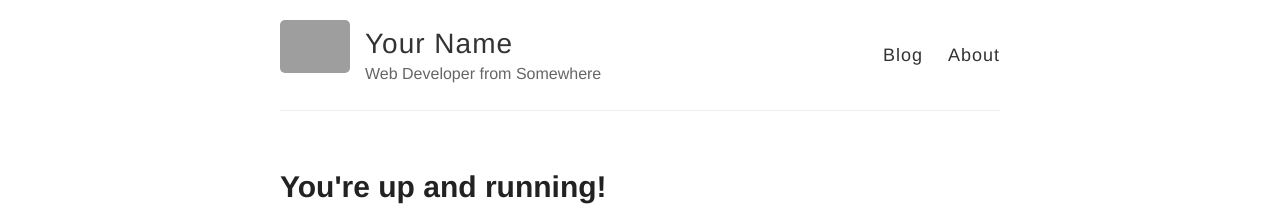
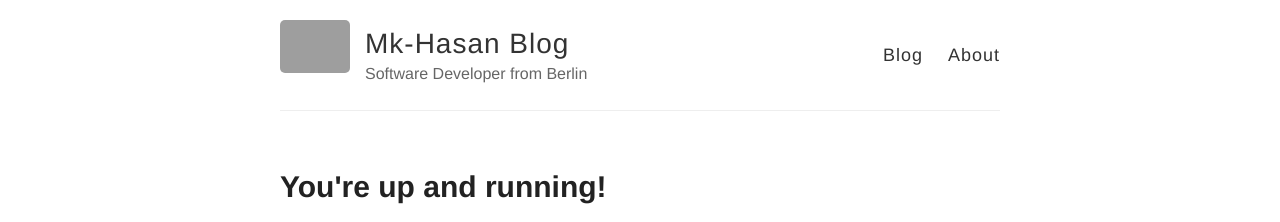
Before and after one commit to mk-hasan/mk-hasan.github.io, a Jekyll site: the page built from _posts/2014-3-3-Hello-World.md, in a window 1280 px wide. Shown: the top 222 px of the page. Built offline with Jekyll 4.4.1, drawn with Linux system fonts in a browser that asks for light colours; grey boxes are pictures that could not be loaded.

Commit message:
some changes

```diff
--- a/_config.yml
+++ b/_config.yml
@@ -3,10 +3,10 @@
 #
 
 # Name of your site (displayed in the header)
-name: Your Name
+name: Mk-Hasan Blog
 
 # Short bio or description (displayed in the header)
-description: Web Developer from Somewhere
+description: Software Developer from Berlin
 
 # URL of your avatar or profile pic (you could use your GitHub profile pic)
 avatar: https://raw.githubusercontent.com/barryclark/jekyll-now/master/images/jekyll-logo.png
@@ -21,7 +21,7 @@ footer-links:
   email:
   facebook:
   flickr:
-  github: barryclark/jekyll-now
+  github: github.com/mk-hasan
   instagram:
   linkedin:
   pinterest:
```
